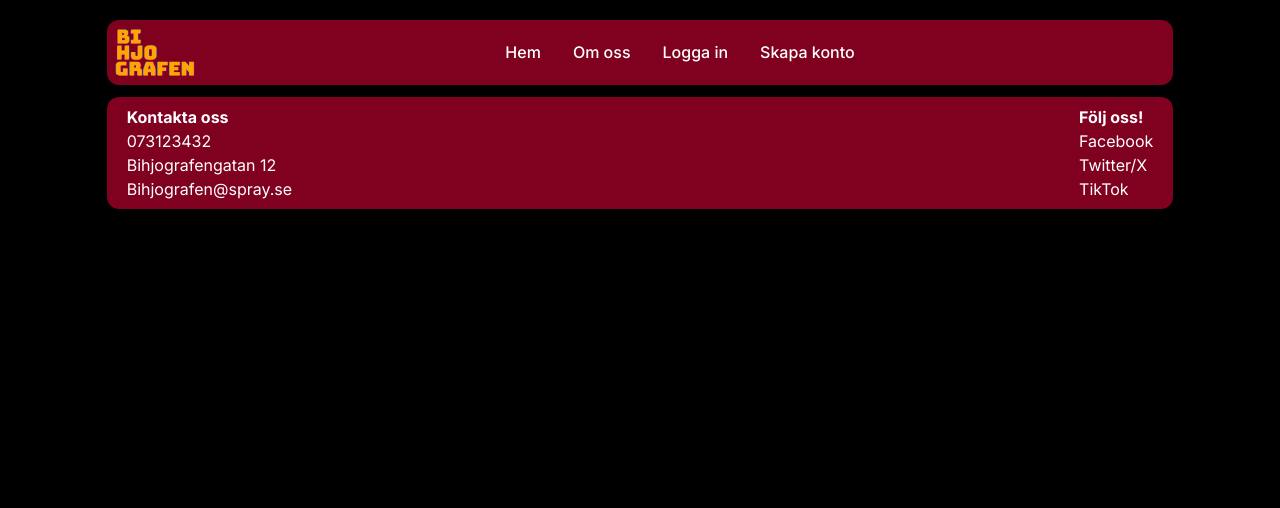
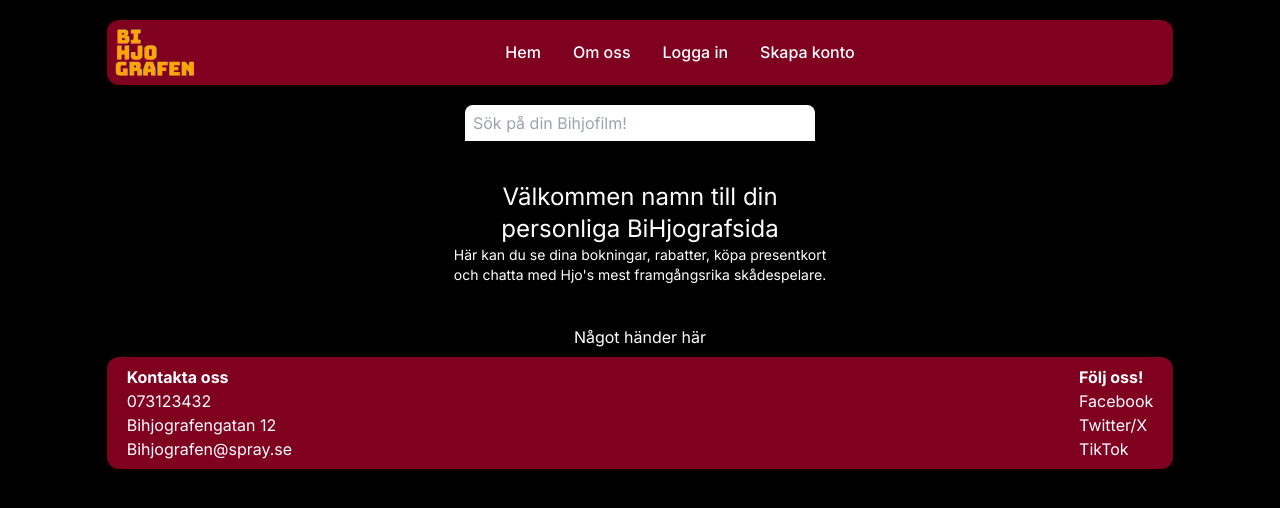
Before and after one commit to oskber/kino-nextjs, a Next.js app in the folder kino-nextjs/: page /profile in a window 1280 px wide. Shown: the top 508 px of the page. Built offline with nearby package versions, Linux system fonts and the light colour scheme.

Commit message:
Added searchbar and som text.

```diff
--- a/kino-nextjs/app/(auth)/profile/page.tsx
+++ b/kino-nextjs/app/(auth)/profile/page.tsx
@@ -1,7 +1,26 @@
-export default function Page() {
-    return (
-        <div>
-            <h1>Profile</h1>
+import SearchModal from '../../components/navigation/SearchBar/searchModal';
+import ProfilePage from '../../components/profilepage/profilepage';
+export default function Page({
+  searchParams,
+}: {
+  searchParams?: { query?: string };
+}) {
+  const query = searchParams?.query || '';
+  return (
+    <main className=''>
+      <section className='flex flex-col items-center mt-10 gap-10'>
+        <SearchModal query={query} />
+        <div className='text-white text-center flex flex-col'>
+          <h1 className='text-2xl max-w-sm'>
+            Välkommen namn till din personliga BiHjografsida
+          </h1>
+          <p className='max-w-sm text-sm'>
+            Här kan du se dina bokningar, rabatter, köpa presentkort och chatta
+            med Hjo's mest framgångsrika skådespelare.
+          </p>
         </div>
-    )
+        <ProfilePage />
+      </section>
+    </main>
+  );
 }
--- /dev/null
+++ b/kino-nextjs/app/components/profilepage/profilepage.tsx
@@ -0,0 +1,3 @@
+export default function ProfilePage() {
+  return <div className='text-white'> Något händer här</div>;
+}
```
